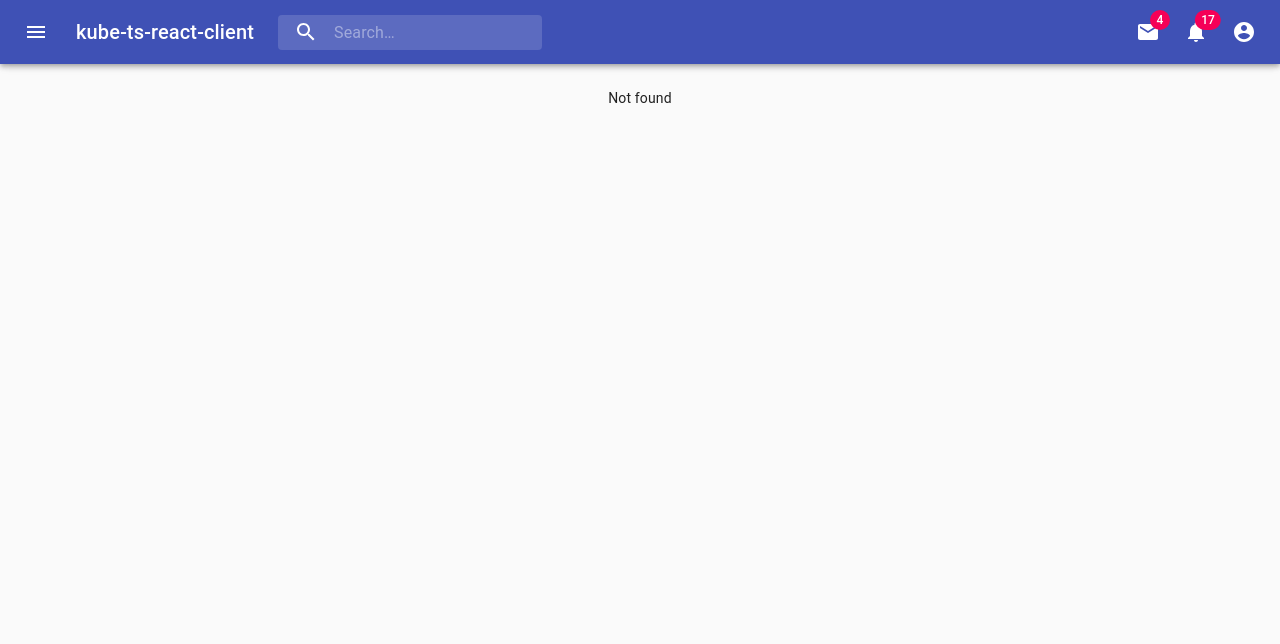
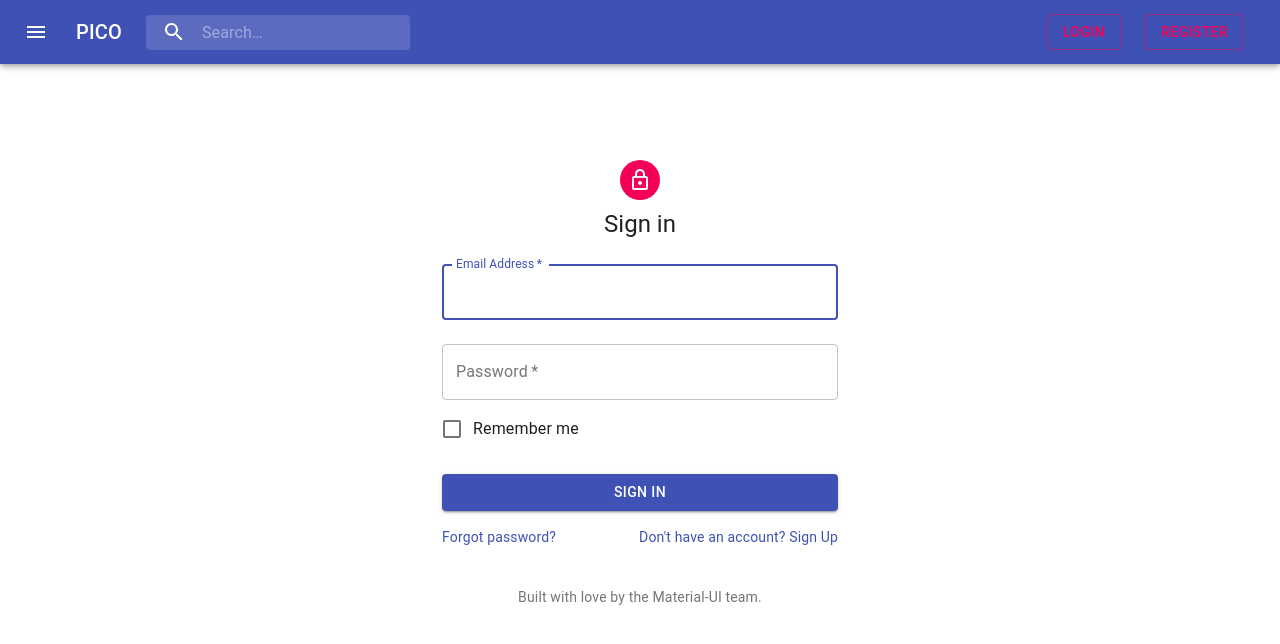
Before and after one commit to kube-js/kube-ts-react-client, a React (Create React App) app: page /login in a window 1280 px wide. Before the commit this address had no page. Shown: the top 644 px of the page. Built offline with nearby package versions, Linux system fonts and the light colour scheme.

Commit message:
added login screen and nav links

```diff
--- a/src/app.tsx
+++ b/src/app.tsx
@@ -2,6 +2,7 @@ import CssBaseline from '@material-ui/core/CssBaseline';
 import React, { Fragment } from 'react';
 import { Route, Switch } from 'react-router';
 import AppWrapper from './components/AppWrapper';
+import Login from './pages/auth/Login';
 import Register from './pages/auth/Register';
 
 const App = () => (
@@ -11,6 +12,7 @@ const App = () => (
       <Switch>
         <Route exact path="/" render={() => <div>Home page</div>} />
         <Route exact path="/register" component={Register} />
+        <Route exact path="/login" component={Login} />
         <Route render={() => <div>Not found</div>} />
       </Switch>
     </AppWrapper>
--- a/src/components/AppWrapper/index.tsx
+++ b/src/components/AppWrapper/index.tsx
@@ -2,6 +2,7 @@
 /* istanbul ignore next */
 import AppBar from '@material-ui/core/AppBar';
 import Badge from '@material-ui/core/Badge';
+import Button from '@material-ui/core/Button';
 import CssBaseline from '@material-ui/core/CssBaseline';
 import Divider from '@material-ui/core/Divider';
 import Drawer from '@material-ui/core/Drawer';
@@ -33,6 +34,7 @@ import NotificationsIcon from '@material-ui/icons/Notifications';
 import SearchIcon from '@material-ui/icons/Search';
 import clsx from 'clsx';
 import React from 'react';
+import { NavLink } from 'react-router-dom';
 
 const drawerWidth = 240;
 
@@ -52,6 +54,9 @@ const useStyles = makeStyles((theme: Theme) =>
       }),
       width: `calc(100% - ${drawerWidth}px)`,
     },
+    button: {
+      margin: theme.spacing(1),
+    },
     content: {
       flexGrow: 1,
       marginLeft: -drawerWidth,
@@ -60,6 +65,7 @@ const useStyles = makeStyles((theme: Theme) =>
         duration: theme.transitions.duration.leavingScreen,
         easing: theme.transitions.easing.sharp,
       }),
+      width: '100%',
     },
     contentShift: {
       marginLeft: 0,
@@ -98,6 +104,9 @@ const useStyles = makeStyles((theme: Theme) =>
     },
     inputRoot: {
       color: 'inherit',
+    },
+    link: {
+      margin: theme.spacing(1, 1.5),
     },
     menuButton: {
       marginRight: theme.spacing(2),
@@ -263,7 +272,7 @@ const AppWrapper = ({ children }: Options) => {
               <MenuIcon />
             </IconButton>
             <Typography variant="h6" noWrap>
-              kube-ts-react-client
+              PICO
             </Typography>
             <div className={classes.search}>
               <div className={classes.searchIcon}>
@@ -280,7 +289,26 @@ const AppWrapper = ({ children }: Options) => {
             </div>
             <div className={classes.grow} />
             <div className={classes.sectionDesktop}>
-              <IconButton aria-label="Show 4 new mails" color="inherit">
+              <NavLink to="/login">
+                <Button
+                  color="secondary"
+                  variant="outlined"
+                  className={classes.link}
+                >
+                  Login
+                </Button>
+              </NavLink>
+
+              <NavLink to="/register">
+                <Button
+                  color="secondary"
+                  variant="outlined"
+                  className={classes.link}
+                >
+                  Register
+                </Button>
+              </NavLink>
+              {/* <IconButton aria-label="Show 4 new mails" color="inherit">
                 <Badge badgeContent={4} color="secondary">
                   <MailIcon />
                 </Badge>
@@ -302,7 +330,7 @@ const AppWrapper = ({ children }: Options) => {
                 color="inherit"
               >
                 <AccountCircle />
-              </IconButton>
+              </IconButton> */}
             </div>
             <div className={classes.sectionMobile}>
               <IconButton
--- /dev/null
+++ b/src/pages/auth/Login/index.tsx
@@ -0,0 +1,126 @@
+// tslint:disable:no-magic-numbers
+/* istanbul ignore next */
+import Avatar from '@material-ui/core/Avatar';
+import Box from '@material-ui/core/Box';
+import Button from '@material-ui/core/Button';
+import Checkbox from '@material-ui/core/Checkbox';
+import Container from '@material-ui/core/Container';
+import CssBaseline from '@material-ui/core/CssBaseline';
+import FormControlLabel from '@material-ui/core/FormControlLabel';
+import Grid from '@material-ui/core/Grid';
+import Link from '@material-ui/core/Link';
+import { makeStyles } from '@material-ui/core/styles';
+import TextField from '@material-ui/core/TextField';
+import Typography from '@material-ui/core/Typography';
+import LockOutlinedIcon from '@material-ui/icons/LockOutlined';
+import React from 'react';
+
+function MadeWithLove() {
+  return (
+    <Typography variant="body2" color="textSecondary" align="center">
+      {'Built with love by the '}
+      <Link color="inherit" href="https://material-ui.com/">
+        Material-UI
+      </Link>
+      {' team.'}
+    </Typography>
+  );
+}
+
+const useStyles = makeStyles(theme => ({
+  '@global': {
+    body: {
+      backgroundColor: theme.palette.common.white,
+    },
+  },
+  avatar: {
+    backgroundColor: theme.palette.secondary.main,
+    margin: theme.spacing(1),
+  },
+  form: {
+    marginTop: theme.spacing(1),
+    width: '100%', // Fix IE 11 issue.
+  },
+  paper: {
+    alignItems: 'center',
+    display: 'flex',
+    flexDirection: 'column',
+    marginTop: theme.spacing(8),
+  },
+  submit: {
+    margin: theme.spacing(3, 0, 2),
+  },
+}));
+
+const Login = () => {
+  const classes = useStyles();
+
+  return (
+    <Container component="main" maxWidth="xs">
+      <CssBaseline />
+      <div className={classes.paper}>
+        <Avatar className={classes.avatar}>
+          <LockOutlinedIcon />
+        </Avatar>
+        <Typography component="h1" variant="h5">
+          Sign in
+        </Typography>
+        <form className={classes.form} noValidate>
+          <TextField
+            variant="outlined"
+            margin="normal"
+            required
+            fullWidth
+            id="email"
+            label="Email Address"
+            name="email"
+            autoComplete="email"
+            autoFocus
+          />
+          <TextField
+            variant="outlined"
+            margin="normal"
+            required
+            fullWidth
+            name="password"
+            label="Password"
+            type="password"
+            id="password"
+            autoComplete="current-password"
+          />
+          <FormControlLabel
+            control={<Checkbox value="remember" color="primary" />}
+            label="Remember me"
+          />
+          <Button
+            type="submit"
+            fullWidth
+            variant="contained"
+            color="primary"
+            className={classes.submit}
+          >
+            Sign In
+          </Button>
+          <Grid container>
+            <Grid item xs>
+              <Link href="#" variant="body2">
+                Forgot password?
+              </Link>
+            </Grid>
+            <Grid item>
+              <Link href="#" variant="body2">
+                {"Don't have an account? Sign Up"}
+              </Link>
+            </Grid>
+          </Grid>
+        </form>
+      </div>
+      <Box mt={5}>
+        <MadeWithLove />
+      </Box>
+    </Container>
+  );
+};
+
+// tslint:disable-next-line:max-file-line-count
+export default Login;
```
